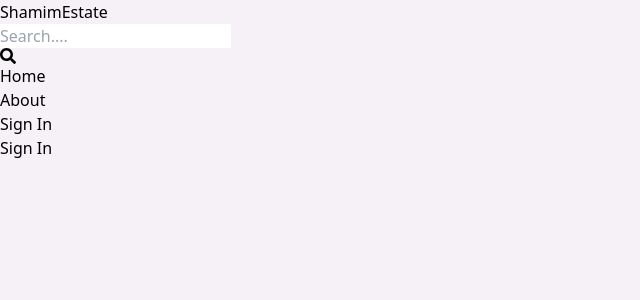
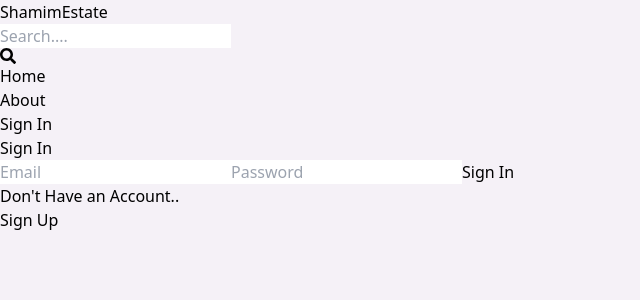
Before and after one commit to MohdMusaiyab/real-estate, a React (Vite) app in the folder client/: page /sign-in in a window 1280 px wide. Shown: the top 300 px of the page, without its empty margins (0-640 px from the left). Built offline with nearby package versions, Linux system fonts and the light colour scheme.

Commit message:
Sign In Added

```diff
--- a/client/src/pages/SignIn.jsx
+++ b/client/src/pages/SignIn.jsx
@@ -1,11 +1,80 @@
-import React from 'react'
+import { useState } from "react";
+import { Link, useNavigate } from "react-router-dom";
+import axios from "axios";
+import toast, { Toaster } from "react-hot-toast";
+const SignIn = () => {
+  const [email, setEmail] = useState("");
+  const [password, setPassword] = useState("");
+  const [loading, setLoading] = useState(false);
+  const navigate = useNavigate();
+  const handleSubmit = async (e) => {
+    e.preventDefault();
+    try{
+      setLoading(true);
+      const res = await axios.post("/api/v1/auth/signin", {
+        email,
+        password,
+      });
+      console.log(res?.data);
+      if(res?.data?.success){
+        toast.success("Sign In Successful");
+        setLoading(false);
+        navigate("/");
+      }
+      else{
+        toast.error(res?.data?.message || "Sign In Failed");
+        setLoading(false);
+      }
+    }
+    catch(error){
+      toast.error(error?.response?.data?.message || "Sign In Failed" );
+      setLoading(false);
+    }
+    finally{
+      setLoading(false);
+    }
+  };
+  return (
+    <div className="min-h-screen flex flex-col items-center justify-center">
+      <h1 className="text-3xl font-semibold my-7">Sign In</h1>
+      <form
+        className="bg-gray-300 p-8 rounded-md shadow-md max-w-md w-full mt-4"
+        onSubmit={handleSubmit}
+      >
+        <input
+          type="email"
+          placeholder="Email"
+          className="w-full border-2 border-gray-300 p-2 my-2 rounded-md"
+          id="email"
+          required={true}
+          value={email}
+          onChange={(e) => {
+            setEmail(e.target.value);
+          }}
+        />
+        <input
+          type="password"
+          placeholder="Password"
+          className="w-full border-2 border-gray-300 p-2 my-2 rounded-md"
+          id="password"
+          required={true}
+          value={password}
+          onChange={(e) => {
+            setPassword(e.target.value);
+          }}
+        />
+        <button className="bg-slate-800 text-white w-full p-2 mt-4 rounded hover:opacity-85 disabled:placeholder-opacity-80">
+          {loading ? "Loading..." : "Sign In"}
+        </button>
+      </form>
+      <div className="flex my-5">
+        <p>Don't Have an Account..</p>
+        <Link to={"/sign-up"}>
+          <p className="text-blue-600 ml-1 hover:scale-110">Sign Up</p>
+        </Link>
+      </div>
+    </div>
+  );
+};
 
-const SignIn = () => {
-  return (
-    <div>
-      Sign In
-    </div>
-  )
-}
-
-export default SignIn
+export default SignIn;
```
